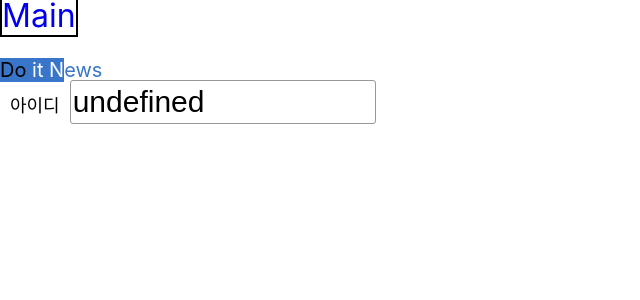
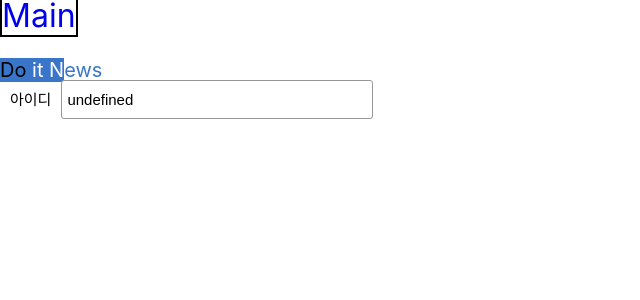
Before and after one commit to DINTeam/do-it-news-web-front, a Next.js app: page / in a window 1280 px wide. Shown: the top 300 px of the page, without its empty margins (0-640 px from the left). Built offline with nearby package versions, Linux system fonts and the light colour scheme.

Commit message:
fix : textfield css 수정
font-size 수정, height 대신 padding 설정

```diff
--- a/components/textfield/textfield.module.css
+++ b/components/textfield/textfield.module.css
@@ -5,43 +5,47 @@
     height: 218px;
 }
 
+.input{
+    display: inline-block;
+}
+
 .label{
     padding: 10px;
-    font-size: 18px;
+    font-size: 15px;
 }
 
 .short::placeholder{
-    font-size: 20px;
+    font-size: 15px;
 }
 
 .medium::placeholder{
-    font-size: 20px;
+    font-size: 15px;
 }
 
 .long::placeholder{
-    font-size: 20px;
+    font-size: 15px;
 }
 
 .short {
     width: 260px;
-    height: 40px;
-    font-size: 30px;
+    padding: 10px 5px;
+    font-size: 15px;
     border: 1px solid #979797;
     border-radius: 3px;
 }
 
 .medium {
     width: 300px;
-    height: 40px;
-    font-size: 30px;
+    padding: 10px 5px;
+    font-size: 15px;
     border: 1px solid #979797;
     border-radius: 3px;
 }
 
 .long {
     width: 360px;
-    height: 40px;
-    font-size: 30px;
+    padding: 10px 5px;
+    font-size: 15px;
     border: 1px solid #979797;
     border-radius: 3px;
 }
```
